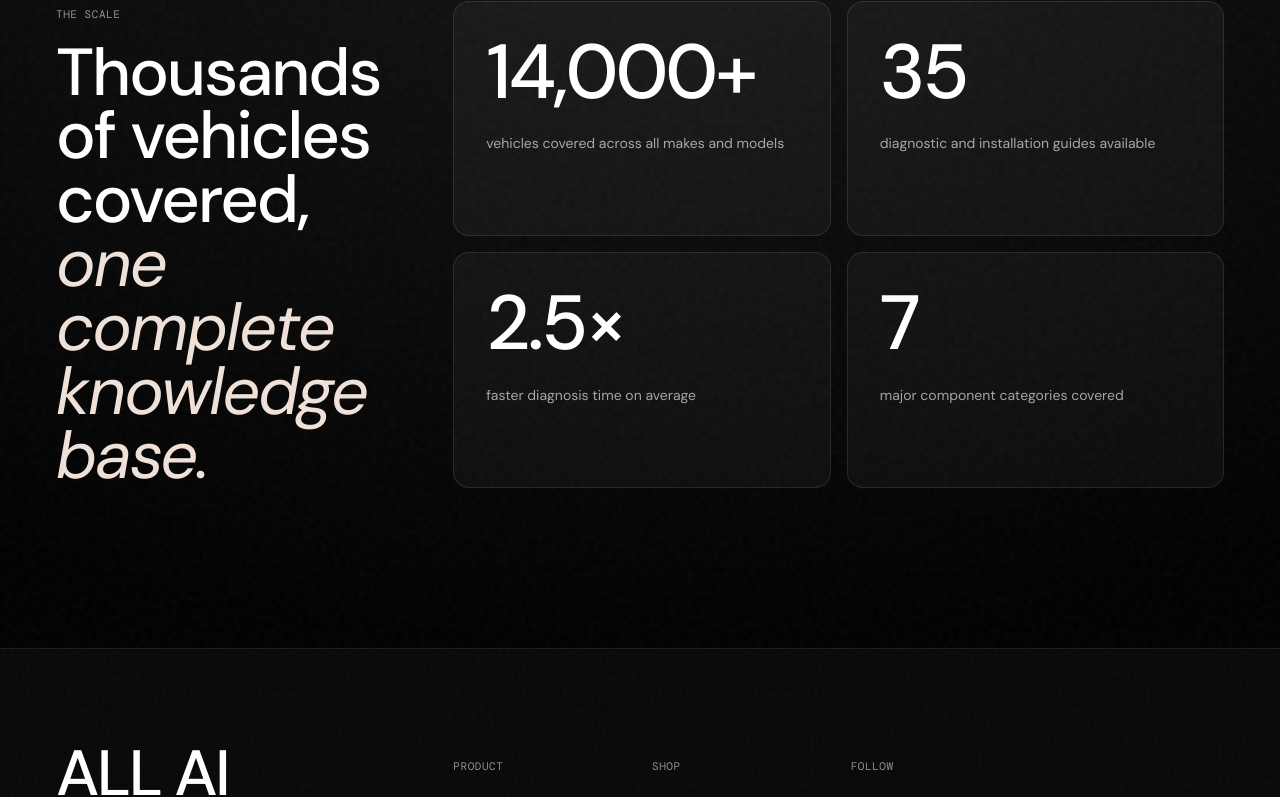
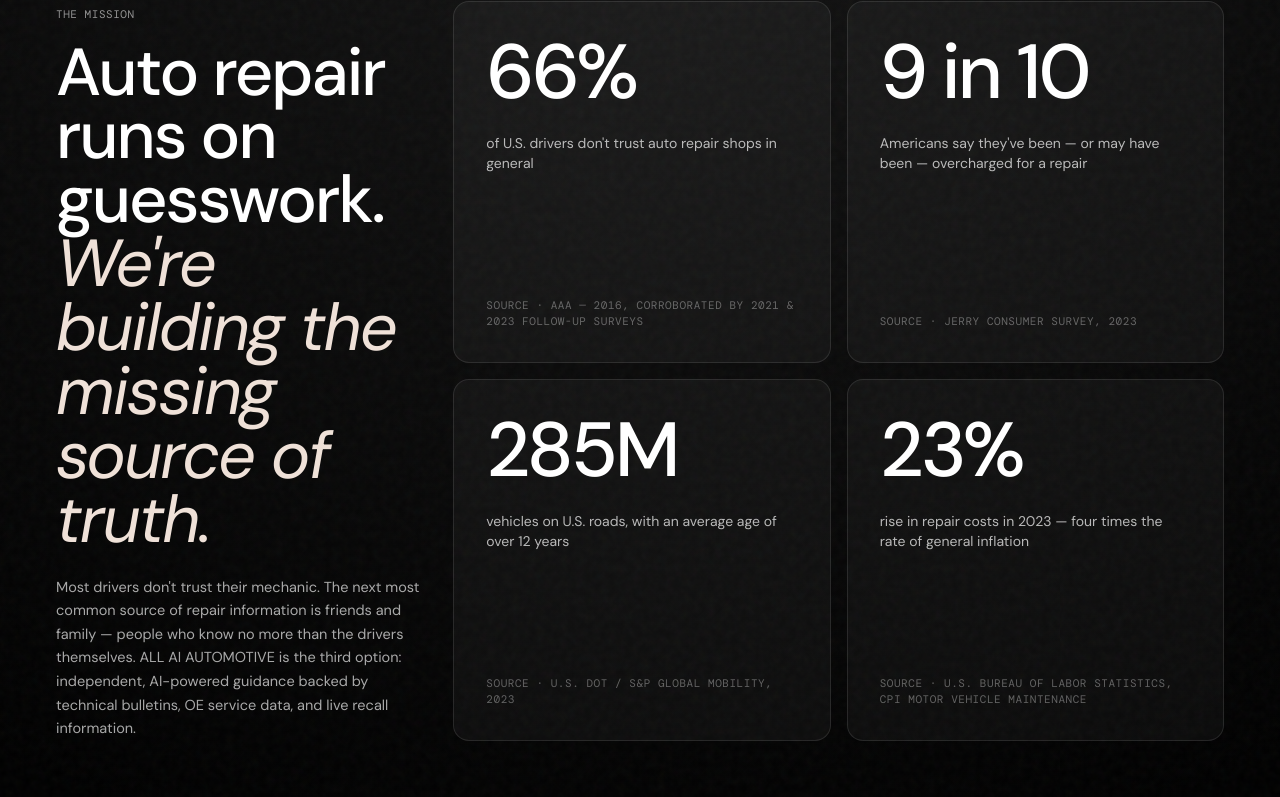
Before and after one commit to cogspa/all-ai-automotive, a React (Vite) app: page / in a window 1280 px wide. Shown: the part 5298-6095 px from the top of the page. Built offline with nearby package versions, Linux system fonts and the light colour scheme; a web font is replaced by a local one.

Commit message:
Replace Stats section with mission-aligned citable data

```diff
--- a/src/components/site/Stats.jsx
+++ b/src/components/site/Stats.jsx
@@ -1,17 +1,43 @@
 import React, { useEffect, useRef, useState } from "react";
 
+// Each stat is sourced. The `animate` flag controls whether the Counter
+// counts up (numeric stats) or just renders the value as text (e.g. "9 in 10").
 const STATS = [
-  { n: 14000, suffix: "+", label: "vehicles covered across all makes and models" },
-  { n: 35, suffix: "", label: "diagnostic and installation guides available" },
-  { n: 2.5, suffix: "×", label: "faster diagnosis time on average" },
-  { n: 7, suffix: "", label: "major component categories covered" },
+  {
+    value: 66,
+    suffix: "%",
+    animate: true,
+    label: "of U.S. drivers don't trust auto repair shops in general",
+    source: "AAA — 2016, corroborated by 2021 & 2023 follow-up surveys",
+  },
+  {
+    value: "9 in 10",
+    animate: false,
+    label: "Americans say they've been — or may have been — overcharged for a repair",
+    source: "Jerry consumer survey, 2023",
+  },
+  {
+    value: 285,
+    suffix: "M",
+    animate: true,
+    label: "vehicles on U.S. roads, with an average age of over 12 years",
+    source: "U.S. DOT / S&P Global Mobility, 2023",
+  },
+  {
+    value: 23,
+    suffix: "%",
+    animate: true,
+    label: "rise in repair costs in 2023 — four times the rate of general inflation",
+    source: "U.S. Bureau of Labor Statistics, CPI Motor Vehicle Maintenance",
+  },
 ];
 
-function Counter({ value, suffix }) {
-  const [shown, setShown] = useState(0);
+function Counter({ value, suffix, animate }) {
+  const [shown, setShown] = useState(animate ? 0 : value);
   const ref = useRef(null);
 
   useEffect(() => {
+    if (!animate) return;
     const node = ref.current;
     if (!node) return;
     const reduced = window.matchMedia("(prefers-reduced-motion: reduce)").matches;
@@ -40,12 +66,18 @@ function Counter({ value, suffix }) {
     );
     obs.observe(node);
     return () => obs.disconnect();
-  }, [value]);
+  }, [value, animate]);
+
+  if (!animate) {
+    return (
+      <span ref={ref} className="font-display" data-testid="stat-counter">
+        {value}
+      </span>
+    );
+  }
 
   const isFloat = value % 1 !== 0;
-  const display = isFloat
-    ? shown.toFixed(1)
-    : Math.round(shown).toLocaleString();
+  const display = isFloat ? shown.toFixed(1) : Math.round(shown).toLocaleString();
   return (
     <span ref={ref} className="font-display tabular-nums" data-testid="stat-counter">
       {display}
@@ -62,7 +94,7 @@ export default function Stats() {
     >
       <div className="relative z-[2] grid grid-cols-12 gap-6 px-5 md:px-10 lg:px-14 py-28 md:py-40">
         <div className="col-span-12 md:col-span-4">
-          <span className="font-mono-cap text-white/55">The scale</span>
+          <span className="font-mono-cap text-white/55">The mission</span>
           <h2
             className="mt-4 font-display text-white"
             style={{
@@ -71,18 +103,21 @@ export default function Stats() {
               letterSpacing: "-0.03em",
             }}
           >
-            Thousands of vehicles covered,{" "}
+            Auto repair runs on guesswork.{" "}
             <span className="italic-display" style={{ color: "#efe1d8" }}>
-              one complete knowledge base.
+              We're building the missing source of truth.
             </span>
           </h2>
+          <p className="mt-6 max-w-[420px] text-[14.5px] leading-relaxed font-normal text-white/65">
+            Most drivers don't trust their mechanic. The next most common source of repair information is friends and family — people who know no more than the drivers themselves. ALL AI AUTOMOTIVE is the third option: independent, AI-powered guidance backed by technical bulletins, OE service data, and live recall information.
+          </p>
         </div>
 
         <div className="col-span-12 md:col-span-8 grid grid-cols-1 md:grid-cols-2 gap-3 md:gap-4">
           {STATS.map((s, i) => (
             <div
               key={s.label}
-              className="rounded-2xl p-7 md:p-8 count-up"
+              className="rounded-2xl p-7 md:p-8 count-up flex flex-col"
               style={{
                 background: "rgba(255,255,255,0.04)",
                 border: "1px solid rgba(255,255,255,0.10)",
@@ -97,10 +132,13 @@ export default function Stats() {
                   letterSpacing: "-0.04em",
                 }}
               >
-                <Counter value={s.n} suffix={s.suffix} />
+                <Counter value={s.value} suffix={s.suffix} animate={s.animate} />
               </div>
-              <p className="mt-6 max-w-[300px] text-[14px] text-white/62 leading-snug font-normal">
+              <p className="mt-6 max-w-[340px] text-[14px] text-white/70 leading-snug font-normal">
                 {s.label}
+              </p>
+              <p className="mt-auto pt-6 font-mono-cap text-white/35 text-[10px]">
+                Source · {s.source}
               </p>
             </div>
           ))}
```
